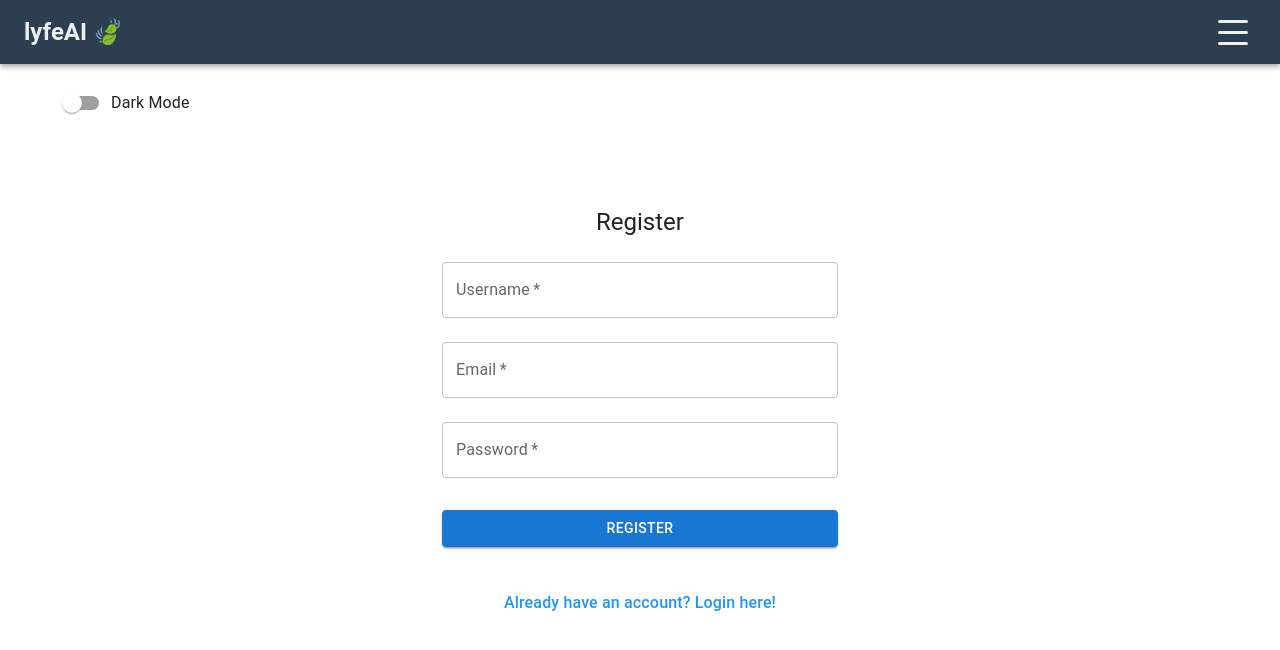
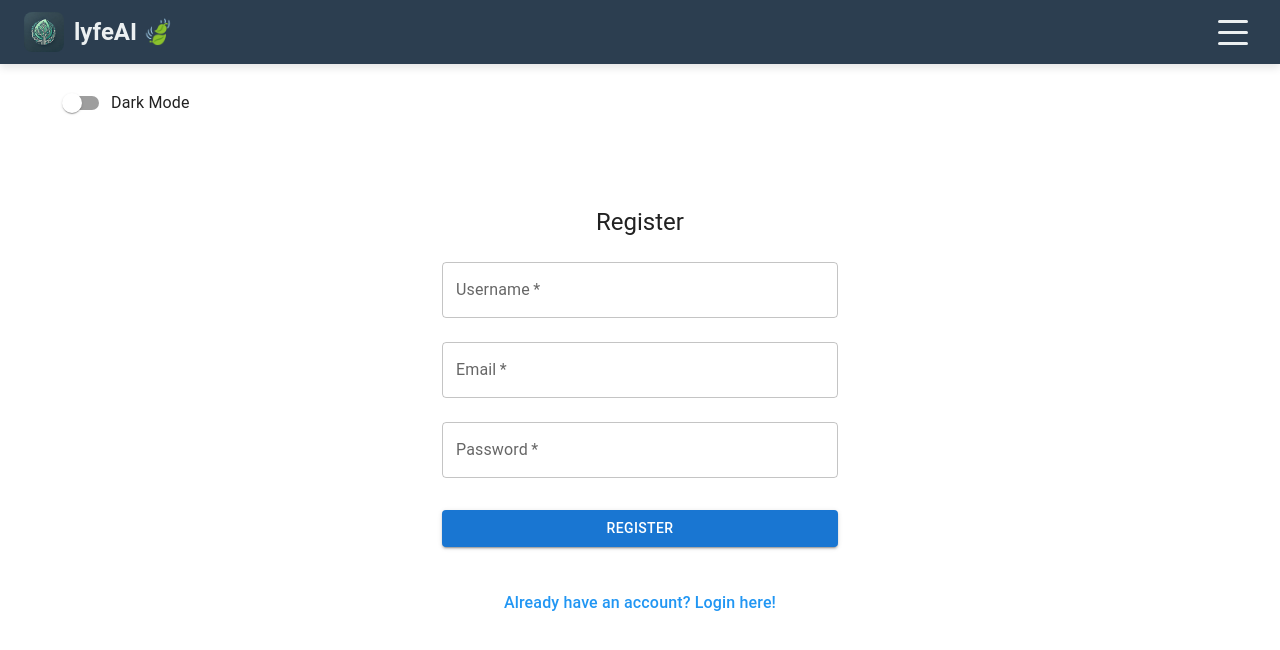
Before and after one commit to lyfe691/LyfeAI, a React (Create React App) app in the folder personal-assistant-frontend-bak/: page /register in a window 1280 px wide. Shown: the top 650 px of the page. Built offline with nearby package versions, Linux system fonts and the light colour scheme; the HTML template or start-up script is replaced by a standard one.

Commit message:
update navbar

```diff
--- a/personal-assistant-frontend-bak/src/components/LandingPage.js
+++ b/personal-assistant-frontend-bak/src/components/LandingPage.js
@@ -14,7 +14,7 @@ const LandingPage = () => {
         <Link to="/landing-contact" className="contact-link">Contact</Link>
       </nav>
       <div className="content-box">
-        <h1>Welcome to <span className="highlight">lyfeAI 🍃</span></h1>
+        <h1>Welcome to <span className="highlight">lyfeAI🍃</span></h1>
         <p>
           Lorem ipsum dolor sit amet, consectetur adipiscing elit. Nullam auctor,
           nunc id aliquam tincidunt, nisl nunc tincidunt nunc, vitae aliquam nunc
--- a/personal-assistant-frontend-bak/src/components/NavBar.js
+++ b/personal-assistant-frontend-bak/src/components/NavBar.js
@@ -1,4 +1,3 @@
-// src/components/NavBar.js
 import React, { useState, useEffect } from 'react';
 import { AppBar, Toolbar, Typography, IconButton, Drawer, List, ListItem, ListItemIcon, ListItemText, Box } from '@mui/material';
 import { Link } from 'react-router-dom';
@@ -8,6 +7,7 @@ import SettingsIcon from '@mui/icons-material/Settings';
 import LoginIcon from '@mui/icons-material/Login';
 import PersonAddIcon from '@mui/icons-material/PersonAdd';
 import { styled } from '@mui/system';
+import logo from '../assets/logo.png'; // Updated path for the logo
 
 const StyledDrawer = styled(Drawer)(({ theme }) => ({
   '& .MuiDrawer-paper': {
@@ -46,6 +46,9 @@ const HamburgerIcon = styled(Box)(({ isOpen }) => ({
       top: isOpen ? '11px' : '22px',
       transform: isOpen ? 'rotate(-45deg)' : 'rotate(0deg)',
     },
+  },
+  '&:hover span': {
+    background: '#2ecc71', // Green color on hover
   },
 }));
 
@@ -93,11 +96,14 @@ const NavBar = ({ isAuthenticated, setIsAuthenticated }) => {
 
   return (
     <>
-      <AppBar position="static" sx={{ backgroundColor: '#2c3e50' }}>
+      <AppBar position="static" sx={{ backgroundColor: '#2c3e50', boxShadow: '0 4px 8px rgba(0,0,0,0.1)' }}>
         <Toolbar sx={{ display: 'flex', justifyContent: 'space-between' }}>
-          <Typography variant="h5" sx={{ fontWeight: 'bold', color: '#ecf0f1' }}>
-            lyfeAI <span style={{ color: '#2ecc71' }}>🍃</span>
-          </Typography>
+          <Box sx={{ display: 'flex', alignItems: 'center' }}>
+            <img src={logo} alt="logo" style={{ height: '40px', marginRight: '10px', borderRadius: '8px' }} /> {/* Added border-radius */}
+            <Typography variant="h5" sx={{ fontWeight: 'bold', color: '#ecf0f1' }}>
+              lyfeAI <span style={{ color: '#2ecc71' }}>🍃</span>
+            </Typography>
+          </Box>
           <IconButton
             edge="start"
             color="inherit"
@@ -133,7 +139,8 @@ const NavBar = ({ isAuthenticated, setIsAuthenticated }) => {
               className={animateItems ? 'visible' : ''}
               sx={{
                 '&:hover': {
-                  backgroundColor: 'rgba(236, 240, 241, 0.1)',
+                  backgroundColor: 'rgba(236, 240, 241, 0.2)',
+                  transform: 'translateX(5px)', // Slight movement on hover
                 },
                 transitionDelay: `${index * 0.1}s`,
               }}
```
Also changed, not shown: personal-assistant-frontend-bak/src/assets/logo.png (added), personal-assistant-frontend-bak/src/logo.png (added).
